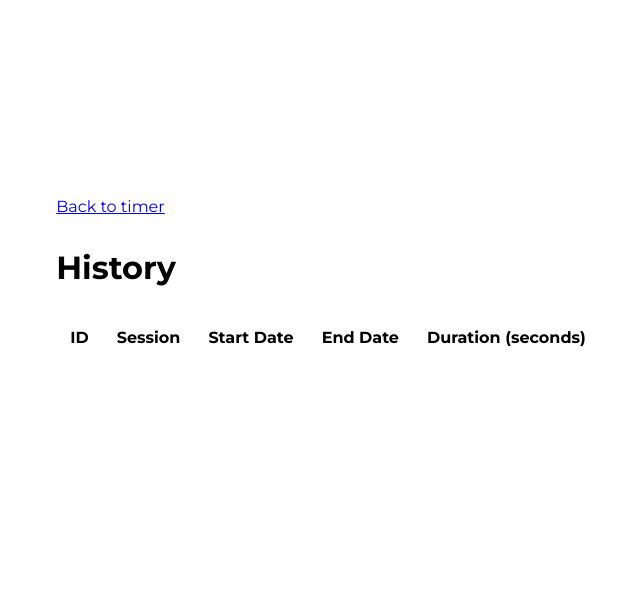
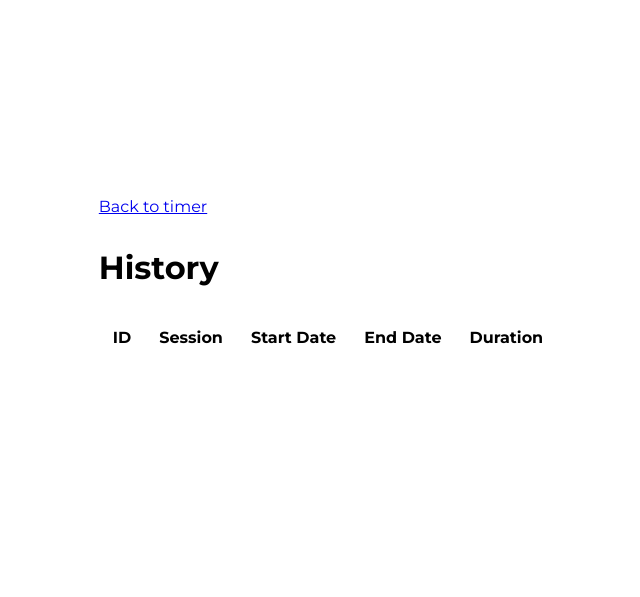
Before and after one commit to etern4lStud3nt/sessions, a Flask app: page /history in a window 1280 px wide. Shown: the part 131-728 px from the top of the page, without its empty margins (312-952 px from the left). Run offline with Flask 3, Linux system fonts and the light colour scheme; data that the repository does not hold is empty.

Commit message:
Update duration header in history.html

```diff
--- a/src/templates/history.html
+++ b/src/templates/history.html
@@ -24,7 +24,7 @@
                     <th>Session</th>
                     <th>Start Date</th>
                     <th>End Date</th>
-                    <th>Duration (seconds)</th>
+                    <th>Duration</th>
                 </tr>
             </thead>
             <tbody>
```
